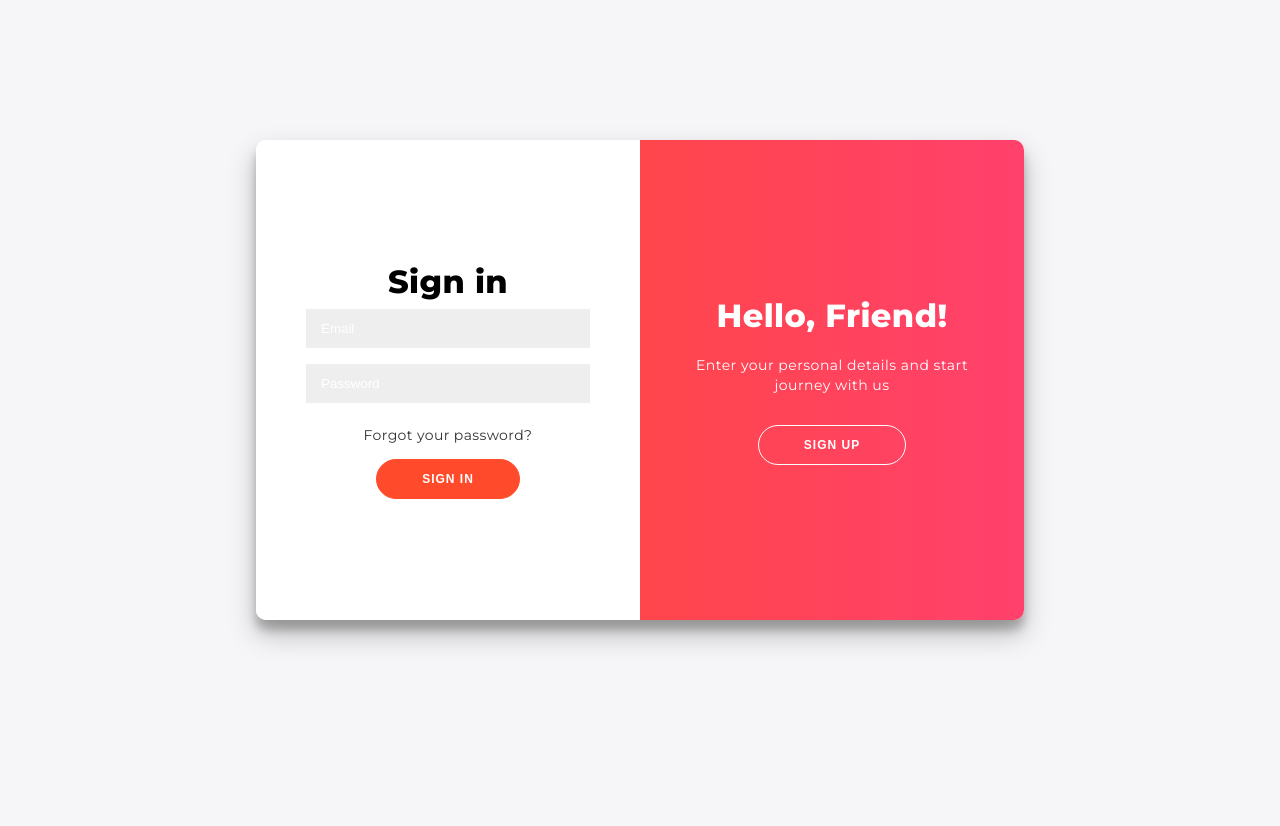
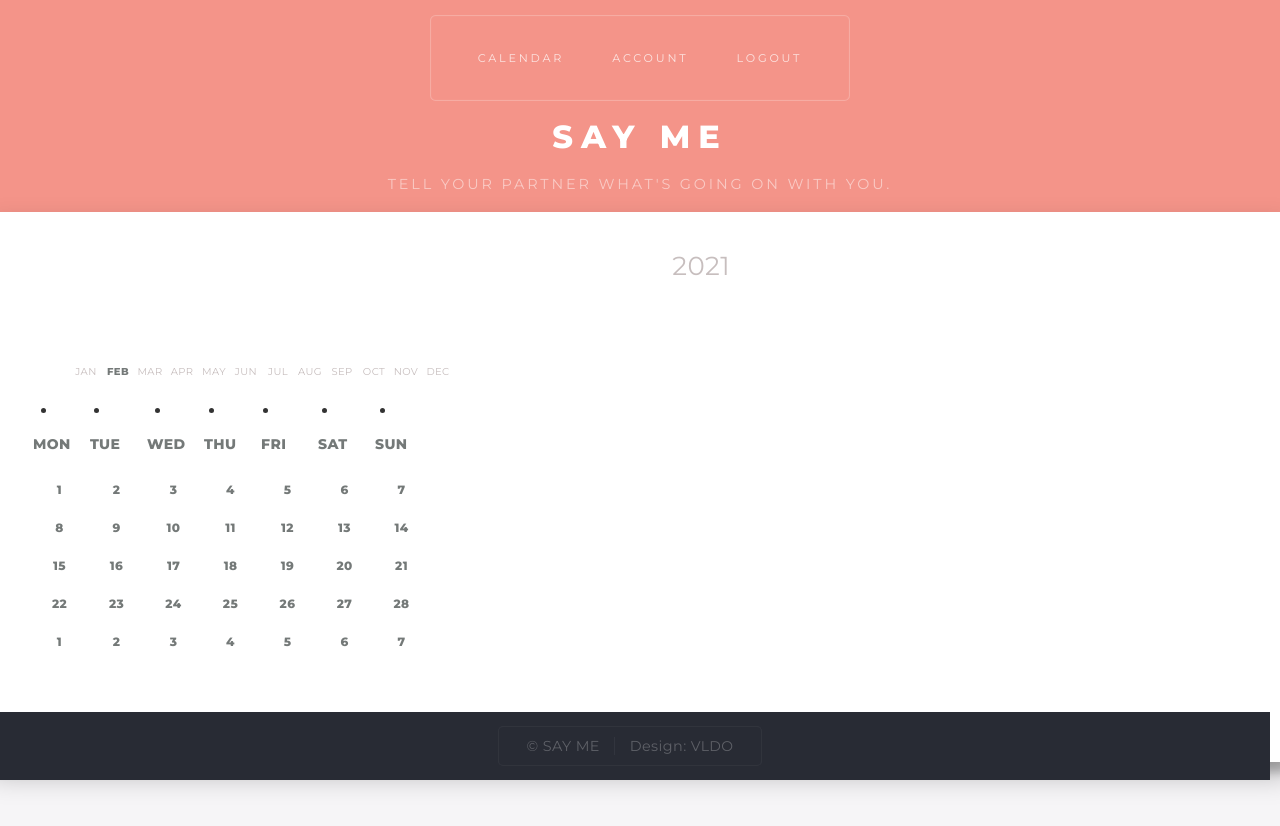
Before and after one commit to daneelzam/say-me, a React (Create React App) app in the folder client/: page / in a window 1280 px wide. Before the commit this address led to /login. Shown: the top 826 px of the page. Built offline with nearby package versions, Linux system fonts and the light colour scheme.

Commit message:
calendar weeks component

```diff
--- a/client/src/App.js
+++ b/client/src/App.js
@@ -11,7 +11,7 @@ import Account from './components/Account/Account/Account';
 import Calendar from './components/Calendar/Calendar';
 
 function App() {
-  const isAuth = false;
+  const isAuth = true;
   const Logout = () => <div children="logout"/>;
 
   return (
--- a/client/src/components/Calendar/Calendar.css
+++ b/client/src/components/Calendar/Calendar.css
@@ -1,7 +1,7 @@
 /* calendar */
 .calendar{
 	border-radius: 4px;
-	width: 900px;
+	width: 1300px;
 	height: 550px;
 	background-color: #ffffff;
 	color: #333333;
@@ -98,15 +98,14 @@
 }
 
 .calendar .months li,
-.calendar .weekday li,
-.calendar .days li{
+.calendar .weekday li {
 	float: left;
 	text-transform: uppercase;
 }
 
 .calendar .months li a,
 .calendar .weekday li a,
-.calendar .days li a{
+.calendar .days td a{
 	display: block;
 	color: #747978;
 }
@@ -124,18 +123,18 @@
 	color: #747978;
 }
 
-.calendar .weekday li a{
+.calendar .weekday td a{
 	width: 55px;
 	text-align: center;
 	margin-bottom: 20px;
 	font-size: 12px;
 }
 
-.calendar .days li{
+.calendar .days td{
 	width: 55px;
 }
 
-.calendar .days li a{
+.calendar .days td a{
 	width: 36px;
 	height: 24px;
 	text-align: center;
@@ -148,16 +147,16 @@
 }
 
 
-.calendar .days li a:hover{
+.calendar .days td a:hover{
 	background-color: #EEEDE9;
 }
 
-.calendar .days li .selected{
+.calendar .days td .selected{
 	background-color: #f4948a!important;
 	color: #ffffff;
 }
 
-.calendar .days li .event{
+.calendar .days td .event{
 	color: #f4948a;
 }
 
--- a/client/src/components/Calendar/Calendar.js
+++ b/client/src/components/Calendar/Calendar.js
@@ -1,14 +1,14 @@
 import React, { useState } from 'react';
-import Day from './Day/Day';
 import './Calendar.css';
 import Month from './Month/Month';
+import Weeks from './Weeks/Weeks';
 
 function Calendar() {
   const [date] = useState(new Date());
   const [year] = useState(date.getFullYear());
   const [month, setMonth] = useState(date.getMonth());
   const [months] = useState(new Array(12).fill('1'));
-  const [dates] = useState(new Array(35).fill('1'));
+  const [weeks] = useState([0, 1, 2, 3, 4]);
   const [stringMonth] = useState({
     1: 'Jan',
     2: 'Feb',
@@ -32,32 +32,37 @@ function Calendar() {
                     <ul className="months"> {months && months.map((el, i) => {
                       let active;
                       i === +month ? active = 'selected' : active = '';
-                      return <Month key={`${stringMonth[i + 1]}`} strMonth={stringMonth[i + 1]} date={i + 1} active={active} setMonth={setMonth}/>;
+                      return <Month
+                      key={`${stringMonth[i + 1]}`}
+                      strMonth={stringMonth[i + 1]}
+                      date={i + 1}
+                      active={active}
+                      setMonth={setMonth}
+                      />;
                     })}
                     </ul>
                     <table>
-                      <th className="weekday">
-                        <td><li><a title="Mon" data-value="1">Mon</a></li></td>
-                        <td><li><a title="Tue" data-value="2">Tue</a></li></td>
-                        <td><li><a title="Wed" data-value="3">Wed</a></li></td>
-                        <td><li><a title="Thu" data-value="4">Thu</a></li></td>
-                        <td><li><a title="Fri" data-value="5">Fri</a></li></td>
-                        <td><li><a title="Say" data-value="6">Sat</a></li></td>
-                        <td><li><a title="Sun" data-value="7">Sun</a></li></td>
-                      </th>
-                      <tr>
-                        <td></td>
-                        <td></td>
-                        <td></td>
-                        <td></td>
-                        <td></td>
-                        <td></td>
-                        <td></td>
+                    <thead><tr className="weekday">
+                        <th><li><a title="Mon" data-value="1">Mon</a></li></th>
+                        <th><li><a title="Tue" data-value="2">Tue</a></li></th>
+                        <th><li><a title="Wed" data-value="3">Wed</a></li></th>
+                        <th><li><a title="Thu" data-value="4">Thu</a></li></th>
+                        <th><li><a title="Fri" data-value="5">Fri</a></li></th>
+                        <th><li><a title="Say" data-value="6">Sat</a></li></th>
+                        <th><li><a title="Sun" data-value="7">Sun</a></li></th>
                       </tr>
+                      </thead>
+                      <tbody className="days">
+                      {(weeks && year && month) && weeks.map((el) => (
+                        <Weeks
+                        numbWeek={el}
+                        key={el}
+                        month={month}
+                        year={year}
+                        />
+                      ))}
+                      </tbody>
                     </table>
-                    <ul className="days">
-                    {dates && dates.map((el, i) => <Day key={`${year}+${month}+${i}`} year={year} month={month} date={i + 1}/>)}
-                    </ul>
                 </div>
             </div>
         </div>
@@ -66,3 +71,8 @@ function Calendar() {
 }
 
 export default Calendar;
+
+// <ul className="days">
+// {dates && dates.map((el, i) => <Day key={`${year}+${month}+${i}`}
+// year={year} month={month} date={i + 1}/>)}
+// </ul>
--- a/client/src/components/Calendar/Day/Day.js
+++ b/client/src/components/Calendar/Day/Day.js
@@ -1,15 +1,15 @@
 import React, { useState } from 'react';
 
-function DayV({ year, month, date }) {
+function Day({ year, month, date }) {
   const [currentDate] = useState(new Date(year, month, date));
   const setActive = (e) => {
     e.target.classList.contains('selected') ? e.target.classList.remove('selected') : e.target.classList.add('selected');
   };
   return (
-        <div>
-            {currentDate && <li><a href="#" onClick={setActive} title={date} data-value={date}>{currentDate.getDate()}</a></li>}
-        </div>
+        <>
+            {currentDate && <td><a href="#" onClick={setActive} title={date} data-value={date}>{currentDate.getDate()}</a></td>}
+        </>
   );
 }
 
-export default DayV;
+export default Day;
--- /dev/null
+++ b/client/src/components/Calendar/Weeks/Weeks.js
@@ -0,0 +1,43 @@
+import React, { useState } from 'react';
+import Day from '../Day/Day';
+
+function Weeks({ numbWeek, year, month }) {
+  const [dates] = useState(new Array(7).fill('1'));
+  const [datesToStr] = useState({
+    Sun: 7,
+    Sat: 6,
+    Fri: 5,
+    Thu: 4,
+    Wed: 3,
+    Tue: 2,
+    Mon: 1
+  });
+
+  return (
+        <tr>
+        {dates && dates.map((el, i) => {
+          const cdate = new Date(year, month, (i + 1) + (7 * numbWeek)).toDateString().slice(0, 3);
+          if (datesToStr[cdate] !== (i + 1)) {
+            <Day
+            key={`${year}+${month}+${i + numbWeek + 1}`}
+            year={year}
+            month={month}
+            date={(i + 1) + (7 * numbWeek)}
+            />;
+          }
+          return (
+            <Day
+            key={`${year}+${month}+${i + numbWeek + 1}`}
+            year={year}
+            month={month}
+            date={(i + 1) + (7 * numbWeek)}
+            />
+          );
+        })}
+        </tr>
+  );
+}
+
+export default Weeks;
+
+// <Day key={`${year}+${month}+${i}`} year={year} month={month} date={i + 1}/>
--- a/client/src/hoc/ProtectedRouter.js
+++ b/client/src/hoc/ProtectedRouter.js
@@ -1,7 +1,7 @@
 import { Route, Redirect } from 'react-router-dom';
 
 const ProtectedRouter = ({ Component, path, ...rest }) => {
-  const isAuth = false;
+  const isAuth = true;
   return (
       <Route path={path} {...rest}>
         {isAuth ? <Component/> : <Redirect to='/login'/>}
```
Also changed, not shown: client/src/components/Weeks/Weeks.js (deleted).
